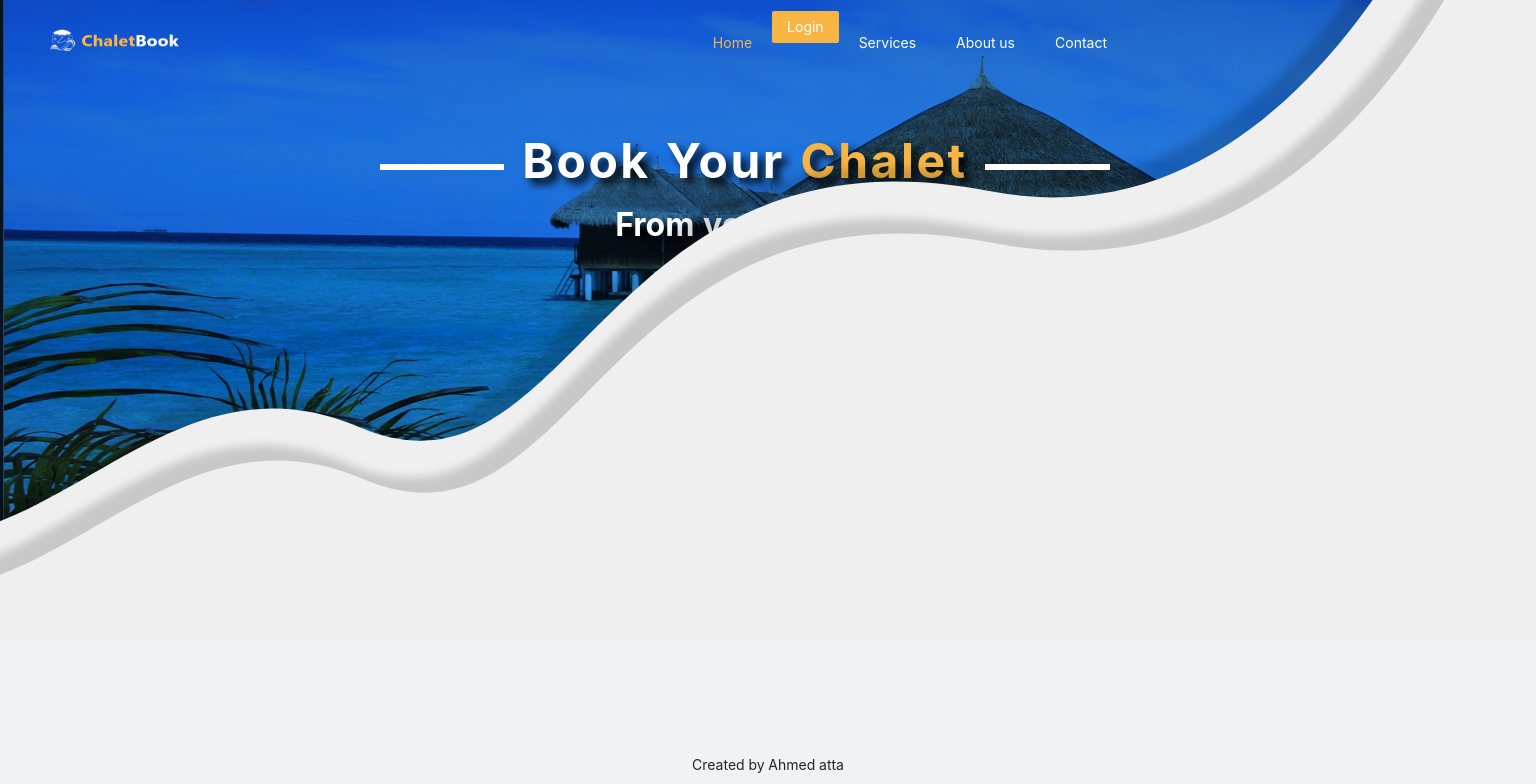
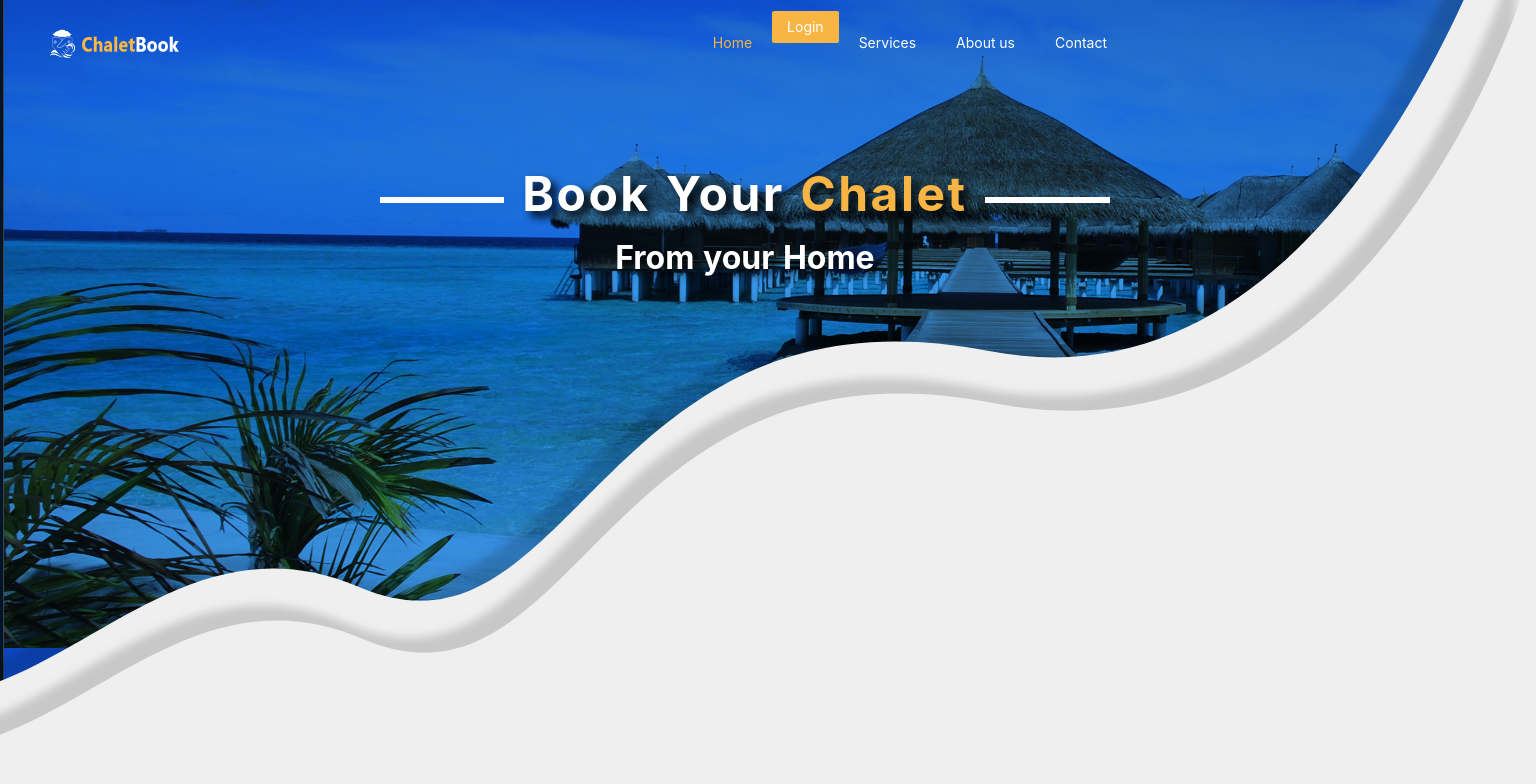
Before and after one commit to ahmedatta3322/Chaletbookant, a React (Create React App) app: page / in a window 1536 px wide. Shown: the top 784 px of the page. Built offline with nearby package versions, Linux system fonts and the light colour scheme.

Commit message:
add structures

```diff
--- a/src/Components/Layout/Headernav.js
+++ b/src/Components/Layout/Headernav.js
@@ -48,7 +48,7 @@ export default function Headernav() {
         {/* <div className="side-wave">
           <img
             className="side-wave-img"
-            src="/images/Side-Waveweb.png"
+            src="/images/Side wave.png"
             alt="wave"
           />
         </div> */}
--- a/src/Styling/Headernav.css
+++ b/src/Styling/Headernav.css
@@ -22,6 +22,23 @@
   /* background-size: cover; */
   height: 70vh;
 position: relative;
+}
+@media(min-width:1280px){
+  #home-header{
+      height: 79vh;
+  }
+}
+
+@media (min-width: 1440px)
+{
+#home-header {
+    height: 82vh;
+}
+}
+@media(min-width:1536px){
+  #home-header{
+    height: 88vh;
+  }
 }
 .layout {
   height: 100%;
@@ -48,6 +65,28 @@ position: relative;
   right: 0%;
   bottom: -5rem;
 }
+@media (min-width:1280px){
+  .wave{
+    position: absolute;
+    right: 0%;
+    bottom: -12rem;
+  }
+}
+@media(min-width:1440px){
+  .wave{
+    position: absolute;
+    right: 0%;
+    bottom: -10rem;
+  }
+}
+@media(min-width:1536px){
+  .wave{
+    position: absolute;
+    right: 0%;
+    bottom: -6rem;
+  }
+}
+
 .header-content{
   position: absolute;
   top: 23%;
@@ -88,6 +127,3 @@ width: 28%;
   top: 22%;
   left: 104%;
 }
-body {
-  background-color: #000000;
-}
```
Also changed, not shown: public/images/Side wave.png, src/api/chaletApi.js (added), src/containers/ArticleContainer.js (added), src/pages/homePage/components/homePageComponent.js (added), src/pages/profilePage/components/profilePageComponent.js (added), src/redux/actionTypes.js (added), src/redux/actions/chaletActionCreator.js (added), src/redux/reducers/chaletReducer.js (added), src/redux/reducers/rootReducer.js (added), src/redux/store.js (added), src/utilities/authUtils.js (added).
